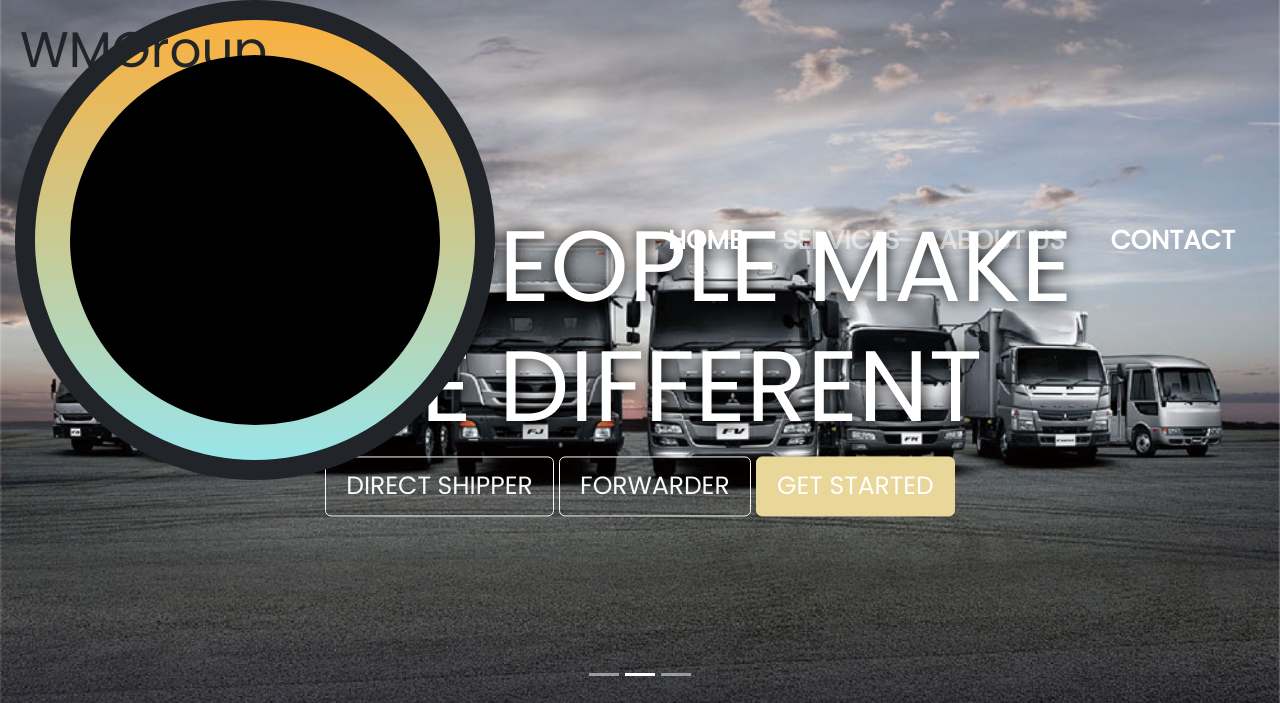
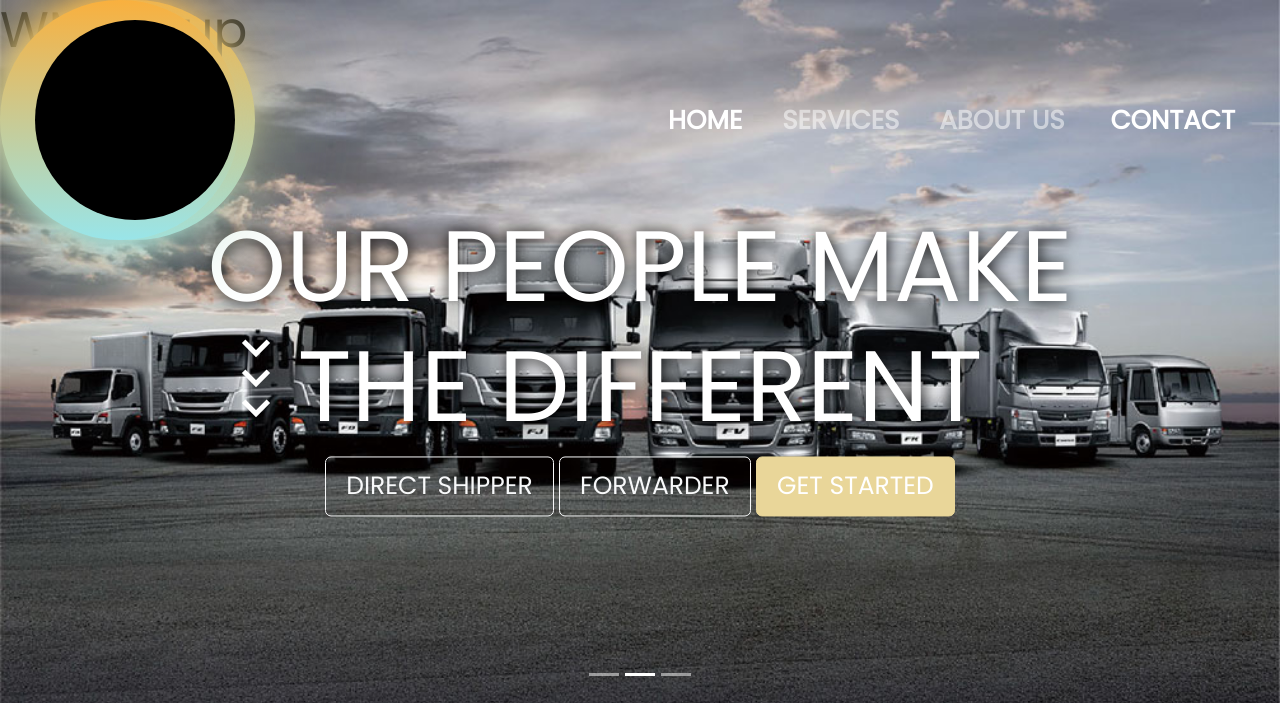
Before and after one commit to Code-Institute-Submissions/Shyan1943-Project1_resubmission, a plain HTML site: page index.html in a window 1280 px wide. Shown: the top 703 px of the page. Drawn offline with nearby package versions, Linux system fonts and the light colour scheme.

Commit message:
logo animation not success, try up others

```diff
--- a/style.css
+++ b/style.css
@@ -34,21 +34,53 @@ h2, p{
 }
 .logo {
   position: relative;
-  width: 60vh;
-  height: 60vh;
-  border: 1em solid;
+  width: 30vh;
+  height: 30vh;
+  /* border: 1em solid; */
+  background: linear-gradient(#F9B03E, #99e5e9);
+  border-radius: 50%;
+  animation-name: logo;
+  animation: 0.5s linear infinite;
+}
+
+@keyframes animate logo {
+    from {
+    transform: rotate(0deg);
+  }
+
+  to {
+    transform: rotate(360deg);
+  }
+}
+
+.logo:after {
+  content:'';
+  position: absolute;
+  top: 20px;
+  right: 20px;
+  bottom: 20px;
+  left: 20px;
+  border-radius: 50%;
+  background-color:black;
+}
+.logo span{
+  position: absolute;
+  width: 100%;
+  height: 100%;
   background: linear-gradient(#F9B03E, #99e5e9);
   border-radius: 50%;
 }
-.logo:after {
-  content:'';
-  position: absolute;
-  top: 35px;
-  right: 35px;
-  bottom: 35px;
-  left: 35px;
-  border-radius: 50%;
-  background-color: black;
+.logo span:nth-child(1){
+  filter: blur(5px);
+}
+.logo span:nth-child(2){
+  filter: blur(10px);
+}
+.logo span:nth-child(3){
+  filter: blur(20px);
+}
+.logo span:nth-child(4){
+  filter: blur(55px);
 }
 
 
```
